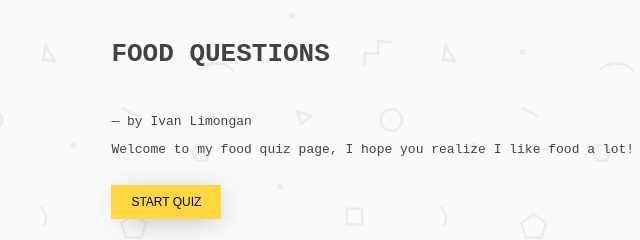
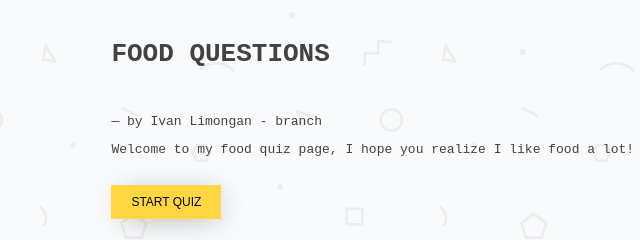
Before and after one commit to limongoo/lab1guess, a plain HTML site: page index.html in a window 1280 px wide. Shown: the part 113-353 px from the top of the page, 23-663 px from the left. Drawn offline with Linux system fonts and the light colour scheme.

Commit message:
branch test

```diff
--- a/index.html
+++ b/index.html
@@ -7,7 +7,7 @@
     <div class="content">
       <h1>FOOD QUESTIONS</h1>
       <br>
-      <p>— by Ivan Limongan</p>
+      <p>— by Ivan Limongan - branch</p>
       <p>Welcome to my food quiz page, I hope you realize I like food a lot!</p>
       <br>
       <button id="quizButton" onclick="promptQuiz()">START QUIZ</button>
```
